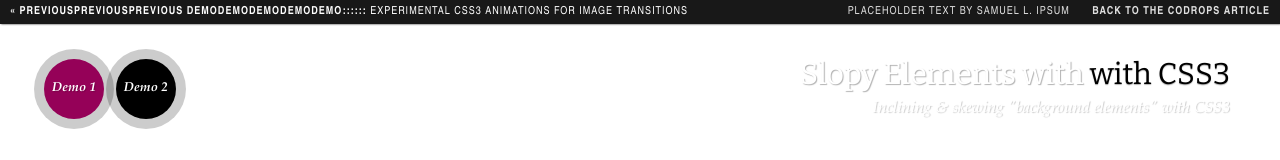
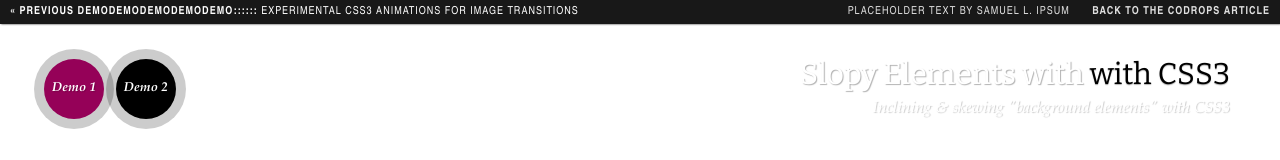
Before and after one commit to muto-astaster/test, a website: page index.html in a window 1280 px wide. Shown: the top 160 px of the page. Drawn offline with nearby package versions, Linux system fonts and the light colour scheme.

Commit message:
change text

```diff
--- a/index.html
+++ b/index.html
@@ -23,7 +23,7 @@
             <div class="codrops-top">
 
                 <a href="http://tympanus.net/Development/ImageTransitions/">
-                    <strong>&laquo; PreviousPreviousPrevious DemoDemoDemoDemoDemo:::::: </strong>Experimental CSS3 Animations for Image Transitions
+                    <strong>&laquo; Previous DemoDemoDemoDemoDemo:::::: </strong>Experimental CSS3 Animations for Image Transitions
                 </a>
                 <span class="right">
 					<a href="http://slipsum.com" target="_blank">Placeholder text by SAMUEL L. IPSUM</a>
```
